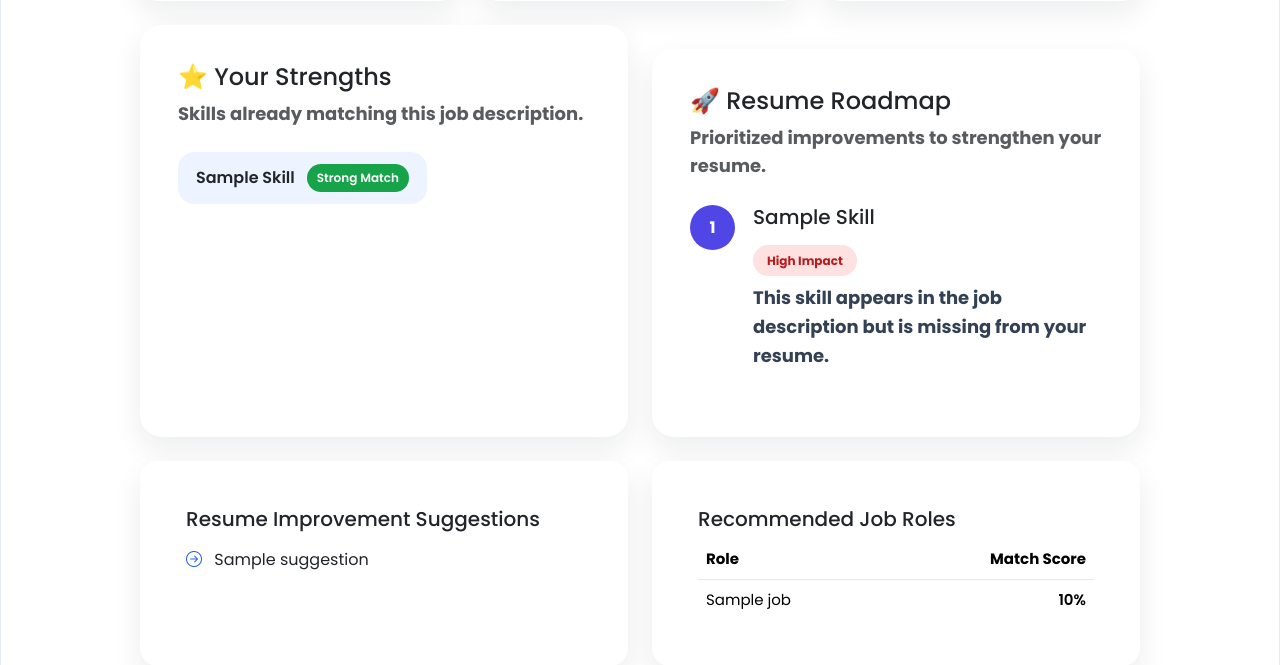
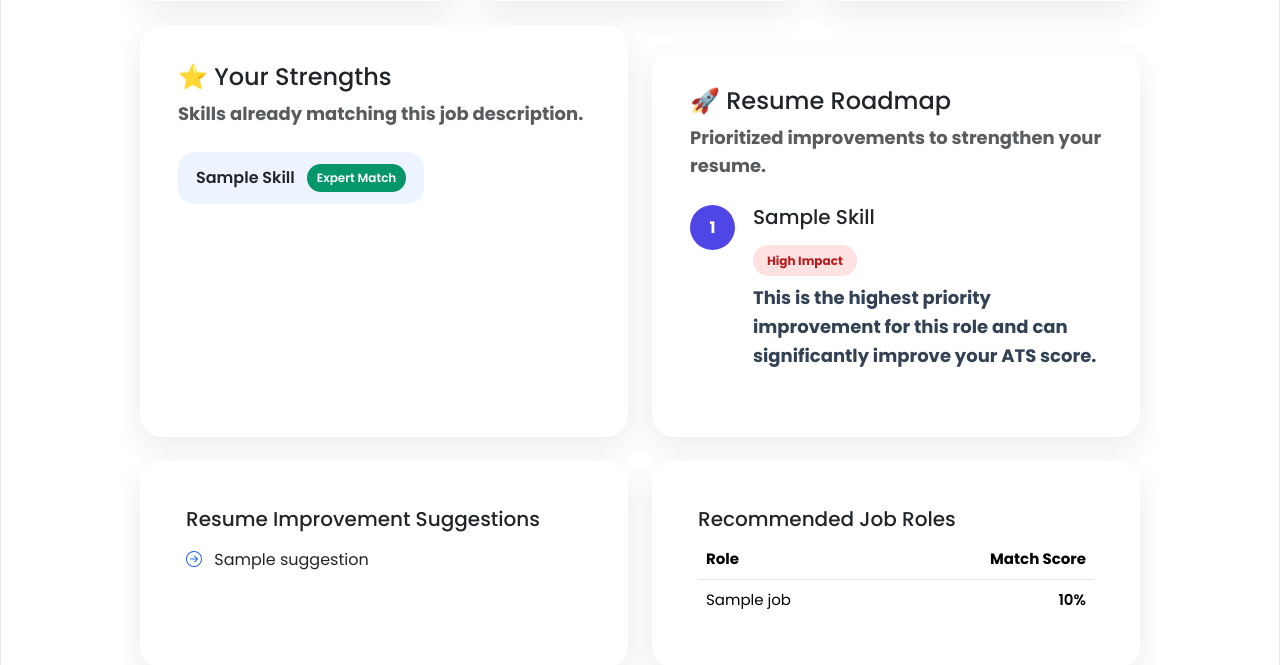
Before and after one commit to Vitthal434/ATS-Resume-Evaluator, a Flask app: template templates/index.html in a window 1280 px wide. Shown: the part 3948-4613 px from the top of the page. Run offline with Flask 3, Linux system fonts and the light colour scheme; the template is opened without the code that fills it: most values are stand-ins (such as "Sample title", 1, 10 or a date in 2020).

Commit message:
Improve dashboard insights and roadmap presentation

```diff
--- a/static/css/dashboard.css
+++ b/static/css/dashboard.css
@@ -251,3 +251,26 @@
 
   color: #b91c1c;
 }
+.expert {
+  background: #059669;
+}
+
+.strong {
+  background: #2563eb;
+}
+
+.good {
+  background: #f59e0b;
+}
+
+.medium {
+  background: #fef3c7;
+
+  color: #b45309;
+}
+
+.low {
+  background: #dbeafe;
+
+  color: #1d4ed8;
+}
--- a/templates/index.html
+++ b/templates/index.html
@@ -651,7 +651,12 @@
                     <div class="strength-chip">
                       <span>{{ skill | format_skill }}</span>
 
-                      <span class="strength-level"> Strong Match </span>
+                      <span
+                        class="strength-level {% if loop.index <= 3 %} expert {% elif loop.index <= 6 %} strong {% else %} good {% endif %}"
+                      >
+                        {% if loop.index <= 3 %} Expert Match {% elif loop.index
+                        <= 6 %} Strong Match {% else %} Good Match {% endif %}
+                      </span>
                     </div>
 
                     {% endfor %}
@@ -679,12 +684,40 @@
                     <div class="roadmap-content">
                       <h5>{{ skill | format_skill }}</h5>
 
+                      {% if loop.index == 1 %}
+
                       <span class="impact high"> High Impact </span>
 
+                      {% elif loop.index <= 3 %}
+
+                      <span class="impact medium"> Medium Impact </span>
+
+                      {% else %}
+
+                      <span class="impact low"> Low Impact </span>
+
+                      {% endif %} {% if loop.index == 1 %}
+
                       <p>
-                        This skill appears in the job description but is missing
-                        from your resume.
+                        This is the highest priority improvement for this role
+                        and can significantly improve your ATS score.
                       </p>
+
+                      {% elif loop.index <= 3 %}
+
+                      <p>
+                        Adding this skill will strengthen your resume for
+                        similar job descriptions.
+                      </p>
+
+                      {% else %}
+
+                      <p>
+                        A useful skill that can further improve your profile
+                        over time.
+                      </p>
+
+                      {% endif %}
                     </div>
                   </div>
 
@@ -740,7 +773,7 @@
 
           <div class="text-center mt-4">
             <p
-              class="category {% if category == 'Great Match' %}great {% elif category == 'Good Match' %}good {% elif category == 'Average Match' %}average {% else %}poor{% endif %}"
+              class="category {% if category == 'Great Fit' %}great {% elif category == 'Good Fit' %}good {% elif category == 'Fair Fit' %}average {% else %}Needs Improvement{% endif %}"
             >
               {{ category }}
             </p>
```
Also changed, not shown: 1 other file.
